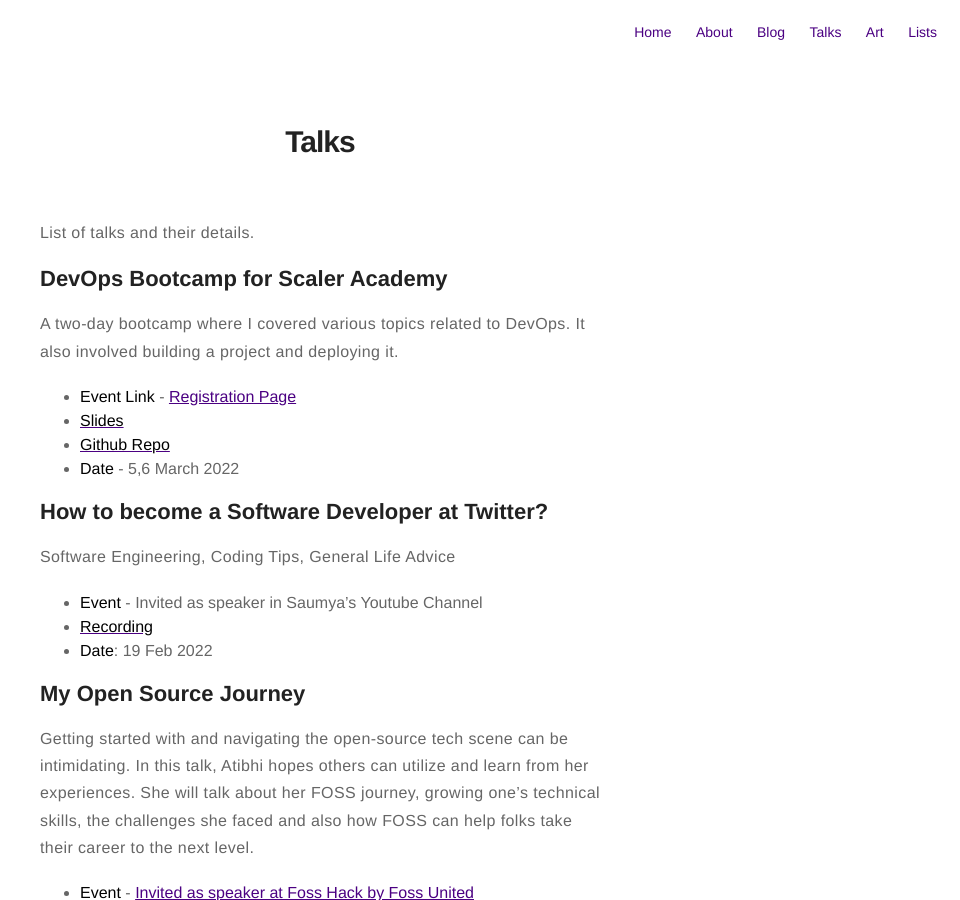
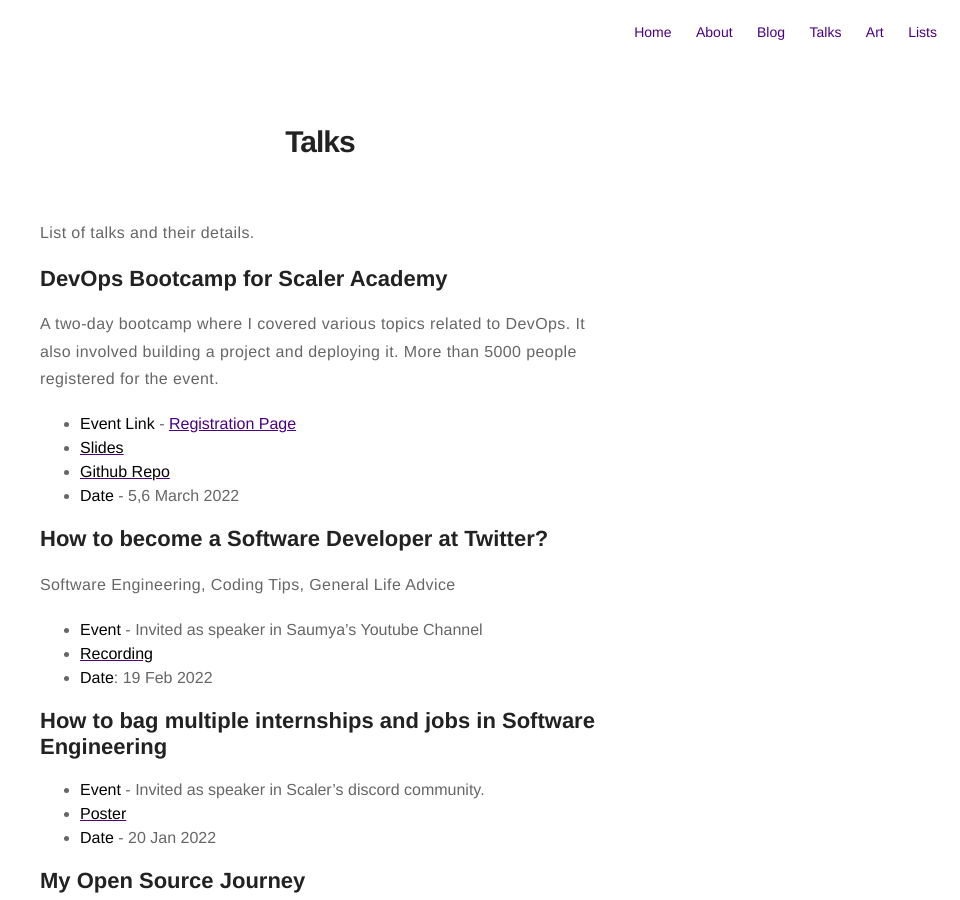
Before and after one commit to asquare14/aSquare14.github.io, a Jekyll site: the page built from talks.md, in a window 1280 px wide and 900 px high. Shown: the whole window, without its empty margins (320-1280 px from the left). Built offline with Jekyll 4.4.1, drawn with Linux system fonts in a browser that asks for light colours.

Commit message:
Update talks.md

```diff
--- a/talks.md
+++ b/talks.md
@@ -8,7 +8,7 @@ layout: page
 List of talks and their details.
 ## DevOps Bootcamp for Scaler Academy
 
-A two-day bootcamp where I covered various topics related to DevOps. It also involved building a project and deploying it.
+A two-day bootcamp where I covered various topics related to DevOps. It also involved building a project and deploying it. More than 5000 people registered for the event.
 
 - **Event Link** - [Registration Page](https://www.scaler.com/event/devops-bootcamp/)
 - [**Slides**](https://docs.google.com/presentation/d/1uadhfAhfI_cuWs5DsSrkjdZvqxt1LE1fA8c_uhBTSxI/edit?usp=sharing)
@@ -22,6 +22,12 @@ Software Engineering, Coding Tips, General Life Advice
 - **Event** - Invited as speaker in Saumya's Youtube Channel
 - [**Recording**](https://www.youtube.com/watch?v=DRXC1gyztAE)
 - **Date**: 19 Feb 2022
+
+## How to bag multiple internships and jobs in Software Engineering
+
+- **Event** - Invited as speaker in Scaler's discord community.
+- [**Poster**](https://github.com/asquare14/aSquare14.github.io/blob/master/assets/images/photo6138477829537509344.jpeg)
+- **Date** - 20 Jan 2022
 
 ## My Open Source Journey
 
```
